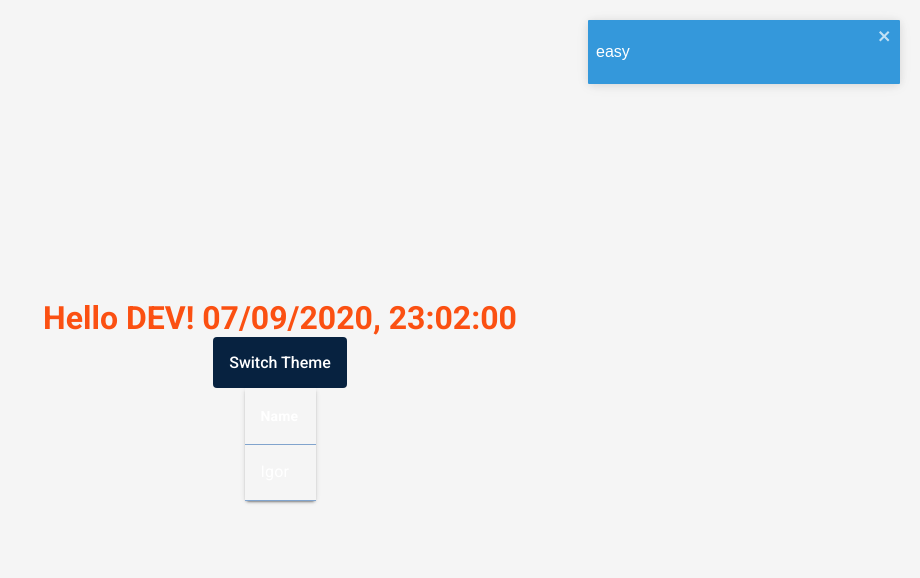
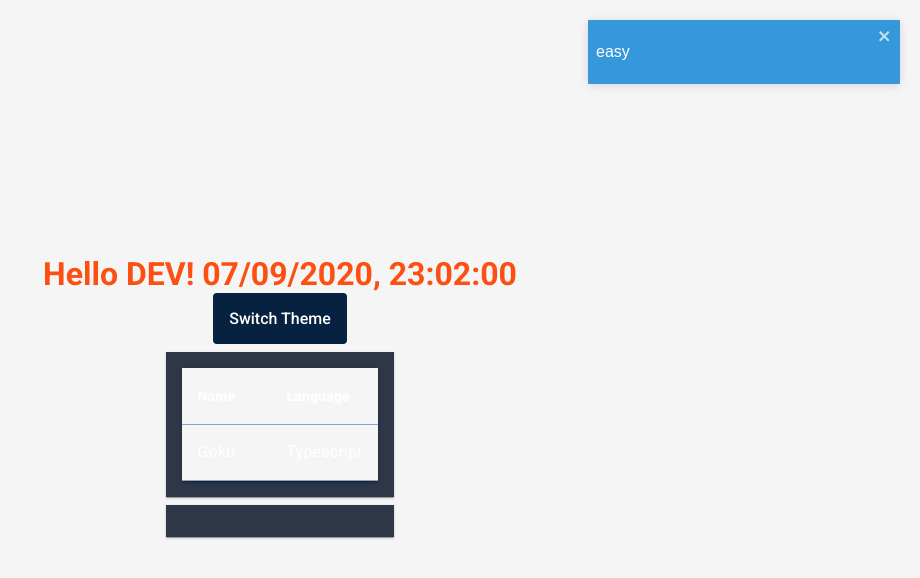
Before and after one commit to IgorSSK/basic-reactjs-template, a React (Create React App) app: page / in a window 1280 px wide. Shown: the top 578 px of the page, without its empty margins (360-1280 px from the left). Built offline with nearby package versions, Linux system fonts and the light colour scheme; the HTML template or start-up script is replaced by a standard one.

Commit message:
components showroom

```diff
--- /dev/null
+++ b/src/components/Card/index.tsx
@@ -0,0 +1,11 @@
+import React from 'react';
+
+import { Container } from './styles';
+
+const Card: React.FC = ({ children }) => {
+  return <Container>
+    {children}
+  </Container>;
+}
+
+export default Card;
--- /dev/null
+++ b/src/components/Card/styles.ts
@@ -0,0 +1,11 @@
+import styled from 'styled-components';
+
+export const Container = styled.div`
+  display: flex;
+  align-items: center;
+  justify-content: center;
+  box-shadow: ${({ theme }) => theme.elevation[1]};
+  padding: ${({ theme }) => theme.space[4]};
+  margin: ${({ theme }) => theme.space[2]};
+  background: ${({ theme }) => theme.colors.color}
+`;
--- /dev/null
+++ b/src/pages/Components/index.tsx
@@ -0,0 +1,21 @@
+import React from 'react';
+import Card from '../../components/Card';
+import Table from '../../components/Table';
+
+// import { Container } from './styles';
+
+const Components: React.FC = () => {
+  return <div>
+    <Card>
+      <Table
+        columns={[{ field: 'name', title: 'Name' }, { field: 'language', title: 'Language' }]}
+        data={[{ name: 'Goku', language: 'Typescript' }]}
+      />
+    </Card>
+    <Card>
+
+    </Card>
+  </div>;
+}
+
+export default Components;
--- a/src/pages/HelloWorld/index.tsx
+++ b/src/pages/HelloWorld/index.tsx
@@ -1,7 +1,7 @@
 import React from 'react';
 import { toast } from 'react-toastify';
 import Button from '../../components/Button';
-import Table from '../../components/Table';
+import Components from '../Components';
 
 import { Container, Title } from './styles';
 
@@ -16,10 +16,7 @@ const HelloWorld: React.FC<Props> = ({ onClick, children }) => {
     <Container>
       <Title>{children}</Title>
       <Button title="Switch Theme" onClick={onClick} />
-      <Table
-        columns={[{ field: 'name', title: 'Name' }]}
-        data={[{ name: 'Igor' }]}
-      />
+      <Components />
     </Container>
   );
 };
```
